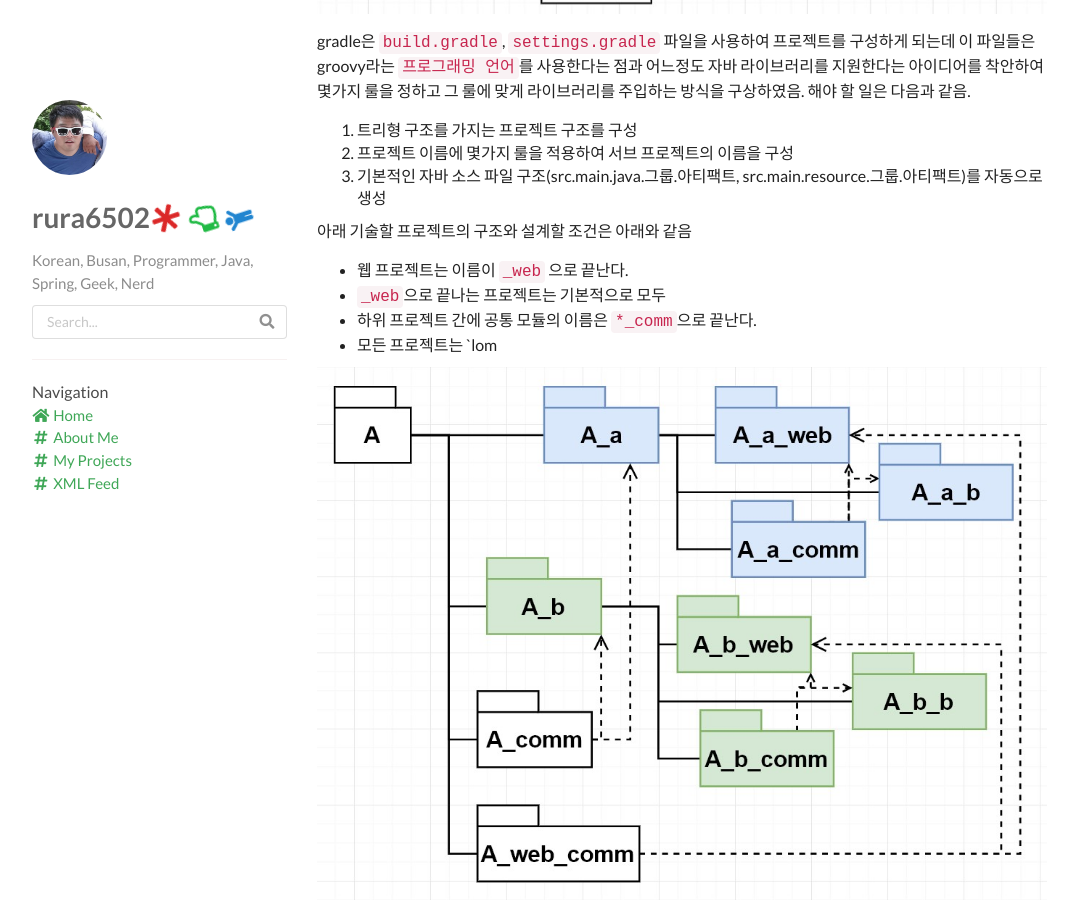
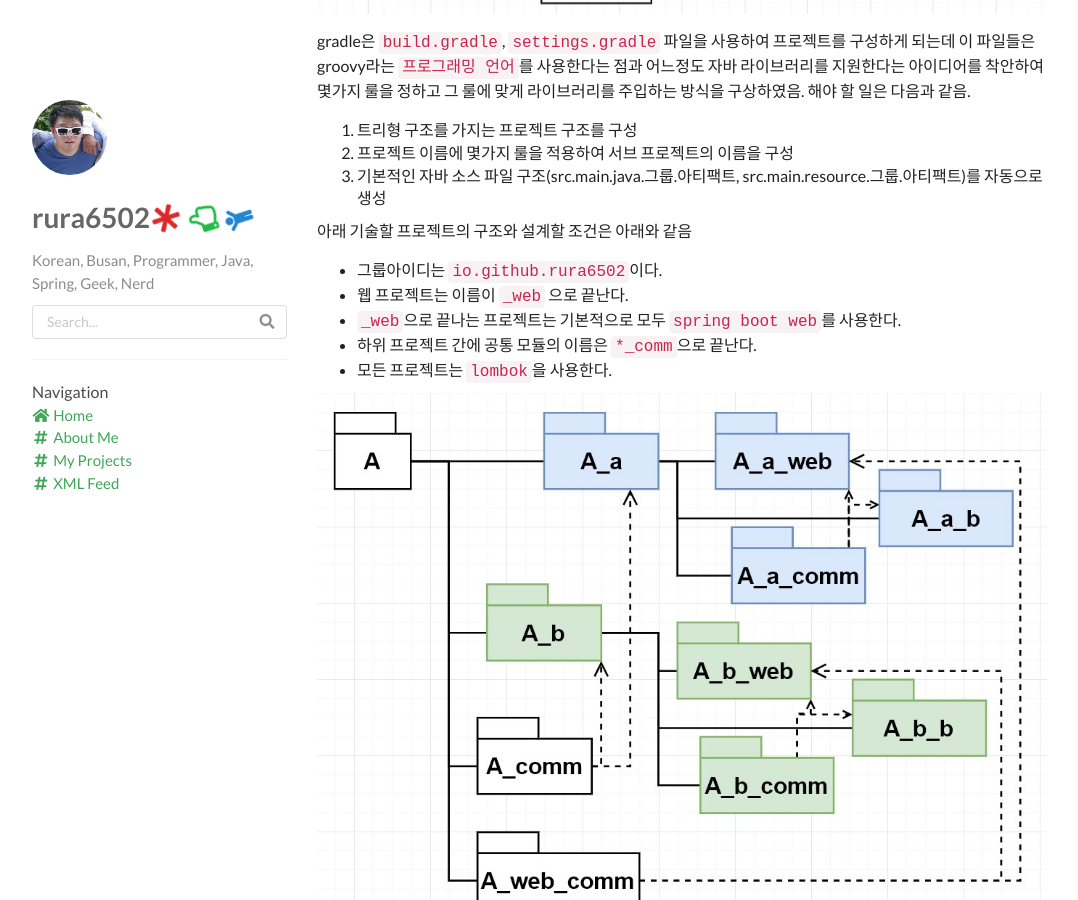
Before and after one commit to rura6502/rura6502.github.io, a Jekyll site: the page built from _posts/2019-05-25-Spring-Boot-Multi-Moudle-Project-using-Advanced-Gradle.md, in a window 1280 px wide and 900 px high, scrolled down 1457 px. Shown: the whole window, without its empty margins (53-1131 px from the left). Built offline with Jekyll 4.4.1, drawn with Linux system fonts in a browser that asks for light colours; nearby versions of some CDN libraries; comment, search, counter and statistics services are not loaded.

Commit message:
_posts/2019-05-25-Spring-Boot-Multi-Moudle-Project-using-Advanced-Gradle.md updated from https://stackedit.io/

```diff
--- a/_posts/2019-05-25-Spring-Boot-Multi-Moudle-Project-using-Advanced-Gradle.md
+++ b/_posts/2019-05-25-Spring-Boot-Multi-Moudle-Project-using-Advanced-Gradle.md
@@ -23,10 +23,11 @@ gradle은 `build.gradle`, `settings.gradle` 파일을 사용하여 프로젝트
 
 아래 기술할 프로젝트의 구조와 설계할 조건은 아래와 같음
 
+* 그룹아이디는 `io.github.rura6502`이다.
 * 웹 프로젝트는 이름이 `_web` 으로 끝난다.
-* `_web`으로 끝나는 프로젝트는 기본적으로 모두
+* `_web`으로 끝나는 프로젝트는 기본적으로 모두 `spring boot web`를 사용한다.
 * 하위 프로젝트 간에 공통 모듈의 이름은 `*_comm`으로 끝난다.
-* 모든 프로젝트는 `lom
+* 모든 프로젝트는 `lombok`을 사용한다.
 
 ![gradle-flexible-multimodule-project-possible-example2.jpg](https://github.com/rura6502/rura6502.github.io/blob/master/_posts/_image/gradle-flexible-multimodule-project-possible-example2.jpg?raw=true)
 
```
Also changed, not shown: other parts of _posts/2019-05-25-Spring-Boot-Multi-Moudle-Project-using-Advanced-Gradle.md (+3 -3 lines).
